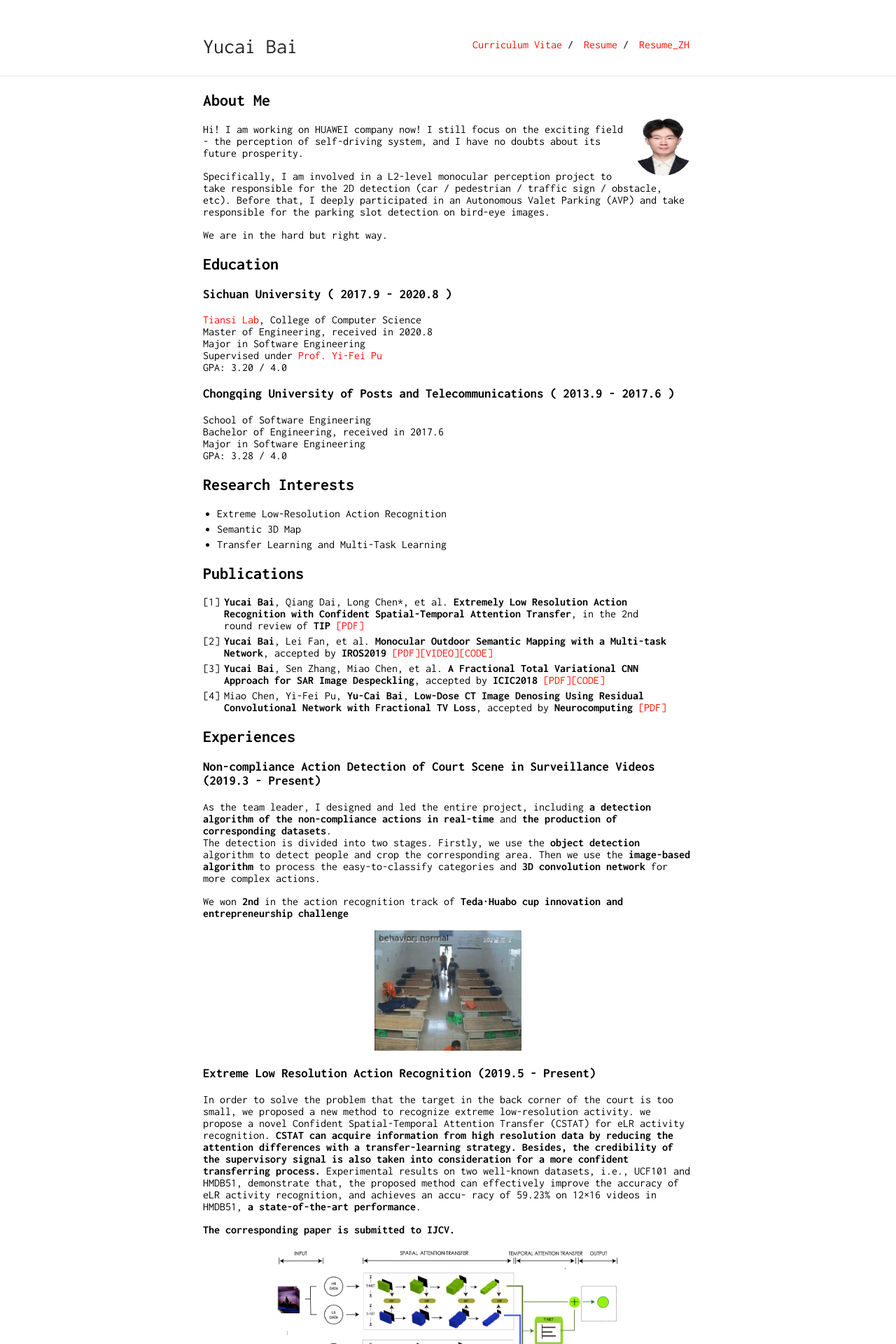
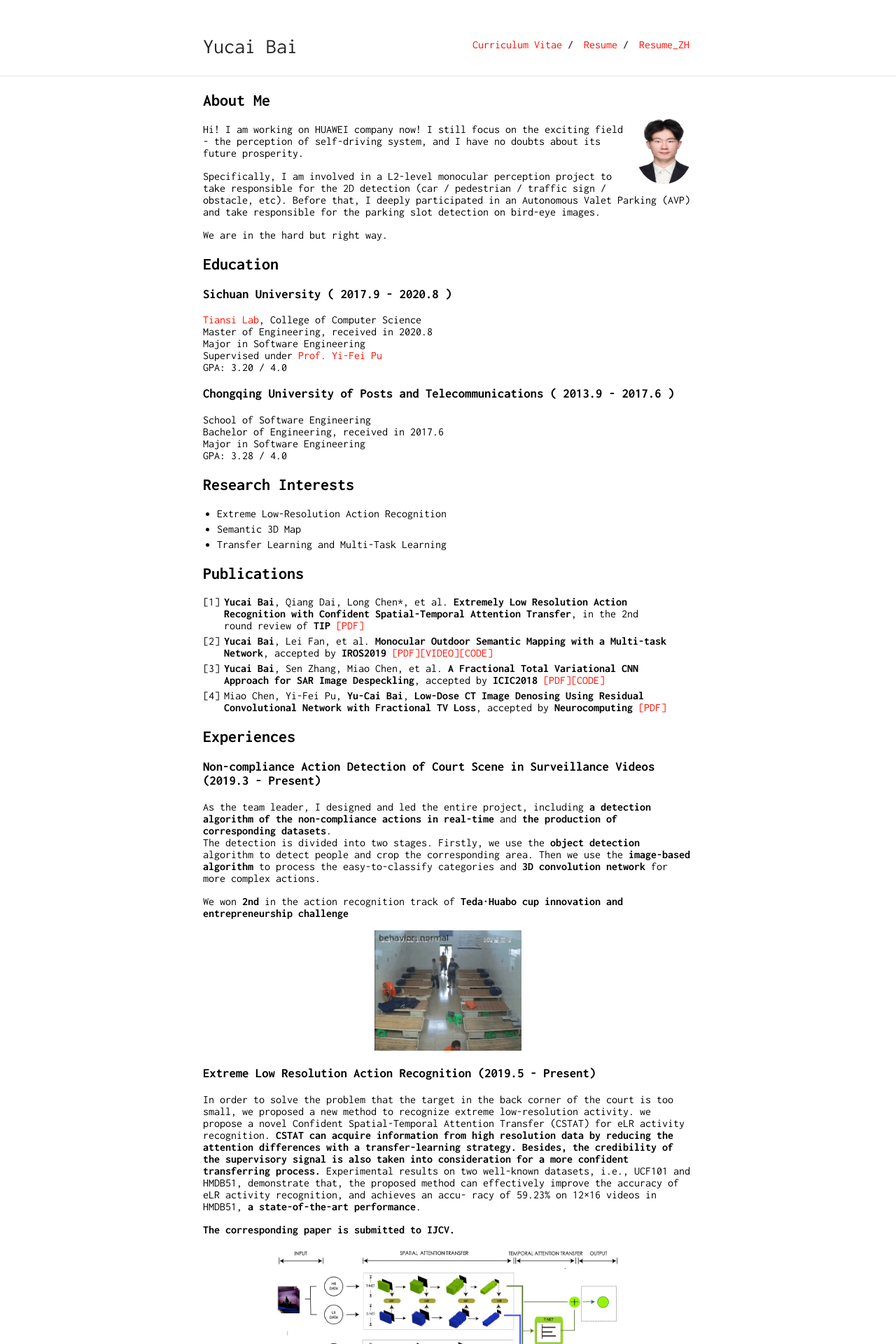
Before and after one commit to RaymondByc/raymondbyc-github.io, a Jekyll site: the page built from index.md, in a window 1280 px wide. Shown: the top 1920 px of the page at 70% size. Built offline with Jekyll 4.4.1, drawn with Linux system fonts in a browser that asks for light colours; our own code applies the rules of GitHub Pages for plain Markdown files.

Commit message:
Adjust the photo ratio.

```diff
--- a/index.md
+++ b/index.md
@@ -4,7 +4,10 @@ layout: default
 
 ## About Me
 
-<img class="profile-picture" src="portrait.jpg">
+<img class="profile-picture" src="portrait.jpg" style="
+    width: 83px;
+    height: 97px;
+">
 
 Hi! I am working on HUAWEI company now! I still focus on the exciting field - the perception of self-driving system, and I have no doubts about its future prosperity.
 
```
